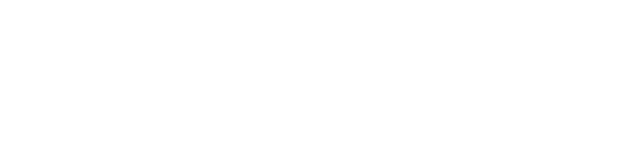
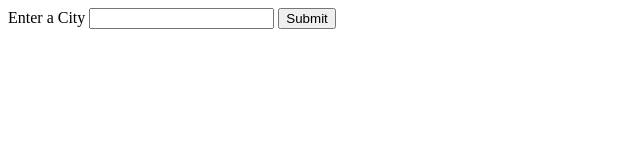
Before and after one commit to Darrenf040/Weather-app, a website built with webpack: page dist/index.html in a window 1280 px wide. Shown: the whole page, without its empty margins (0-640 px from the left). Built offline with nearby package versions, Linux system fonts and the light colour scheme.

Commit message:
input text box & submit button

```diff
--- a/dist/index.html
+++ b/dist/index.html
@@ -5,6 +5,11 @@
     <title>Getting Started</title>
   </head>
   <body>
-    <script src="main.js"></script>
+    <form action="#">
+      <label for="city">Enter a City</label>
+      <input type="text" id="city" name="City" />
+      <button type="submit" class="search-city">Submit</button>
+      <script src="main.js"></script>
+    </form>
   </body>
 </html>
```
